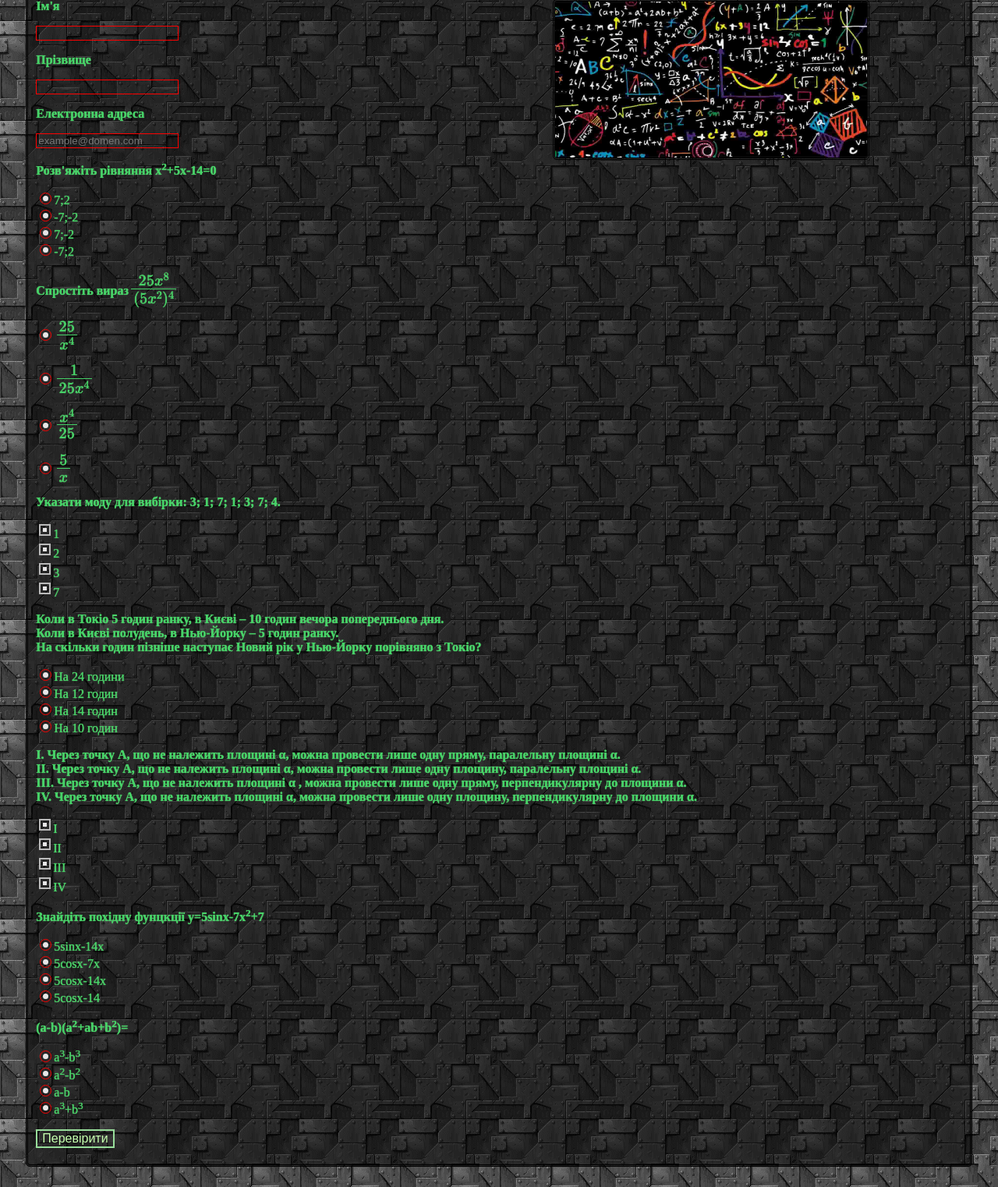
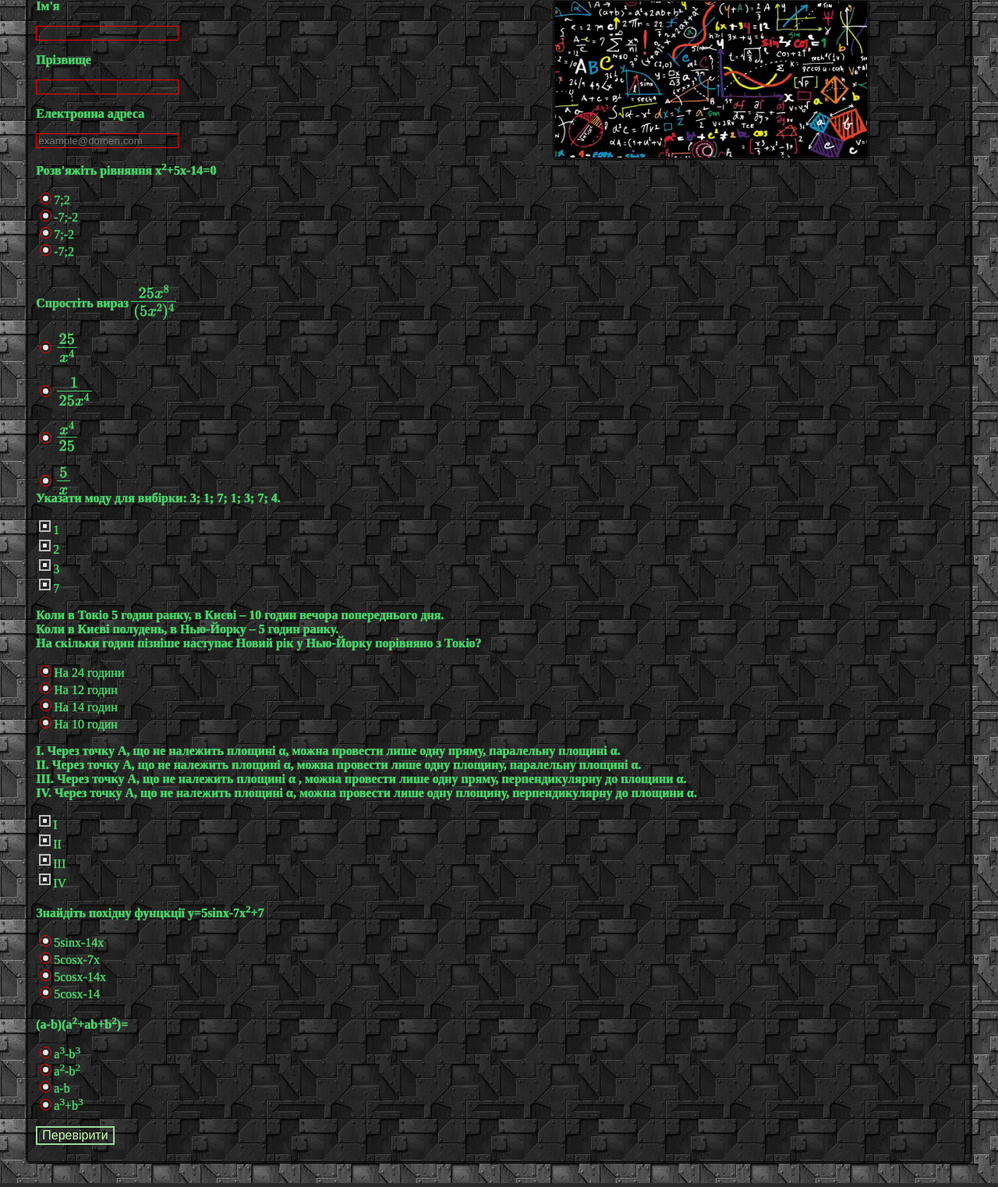
Before and after one commit to testufo/test.just.my.hw, a PHP site: page / in a window 1280 px wide. Shown: the part 101-1623 px from the top of the page at 78% size. Run offline with PHP 8.4, Linux system fonts and the light colour scheme.

Commit message:
Update index.php

```diff
--- a/index.php
+++ b/index.php
@@ -27,7 +27,9 @@
                 <input type="radio" name="answer[]" value="2">-7;-2<Br>
                 <input type="radio" name="answer[]" value="3">7;-2<Br>
                 <input type="radio" name="answer[]" value="4">-7;2</p>
-                <div height="265.6px">
+                <div style="   height:265.6px;
+                   height:265.6px;
+                   display: inline-block;">
                 <b><p>Cпростіть вираз\(\LARGE{ \frac{25x^8}{(5x^2)^4}}\)</b></p>
                 <p><input type="radio" name="answer2[]" value="1" required>\(\LARGE{\frac{25}{x^4}}\)<Br><Br>
                 <input type="radio" name="answer2[]" value="2">\(\LARGE{\frac{1}{25x^4}}\)<Br><Br>
```
